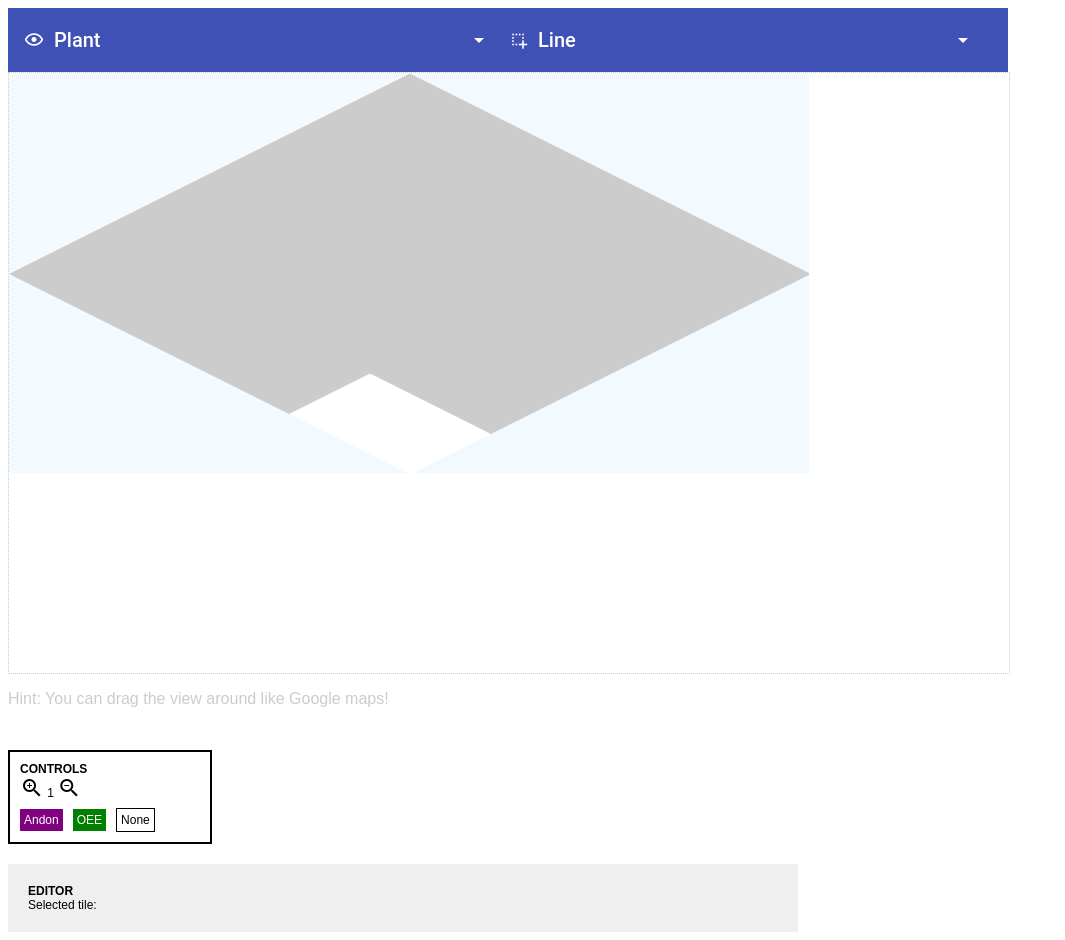
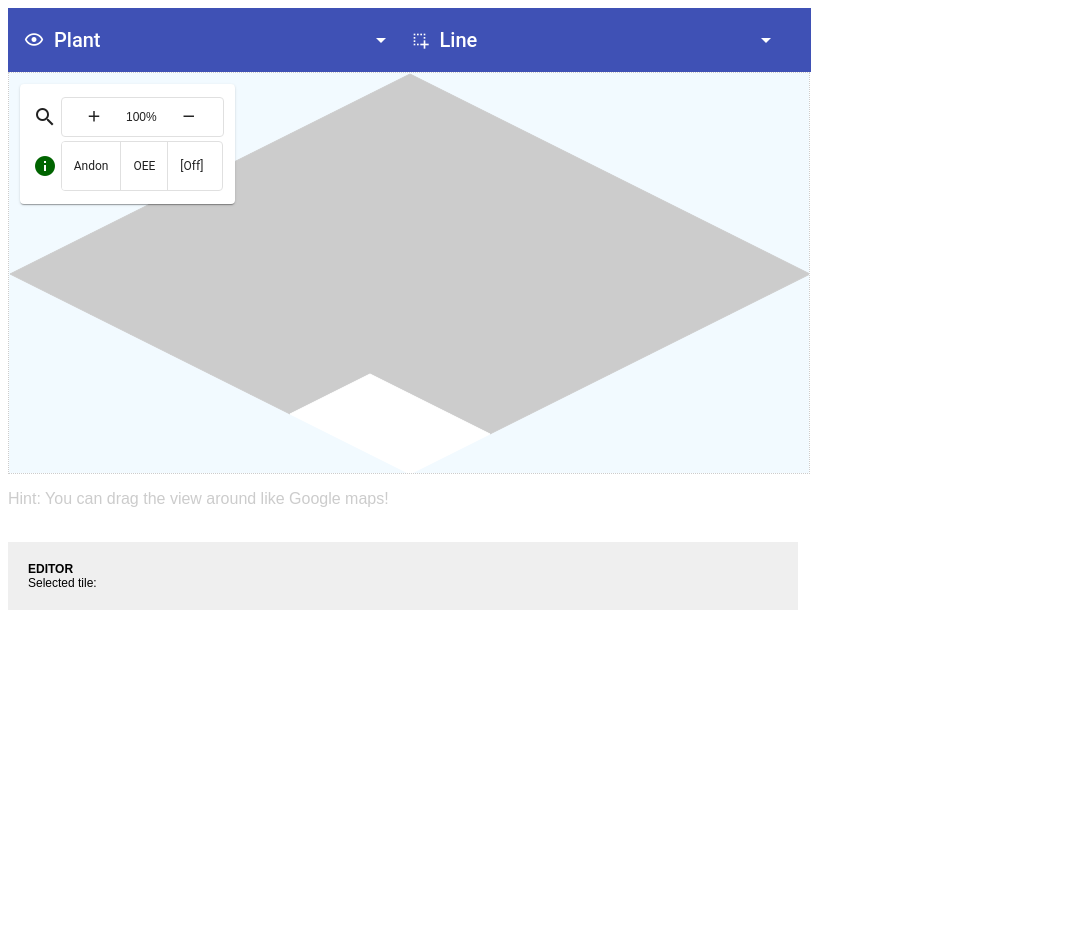
Before and after one commit to BulloRosso/isoplant, an Angular app: page / in a window 1280 px wide. Shown: the whole page, without its empty margins (0-1065 px from the left). After the commit the page ends 800 px from the top, so only its background shows below. Built offline with nearby package versions, Linux system fonts and the light colour scheme.

Commit message:
style of control section improved

```diff
--- a/src/app/app.component.css
+++ b/src/app/app.component.css
@@ -1,3 +1,7 @@
 .mat-select, .mat-select-placeholder, .mat-select-value {
     color:white !important;
 }
+
+#controlBox {
+
+}
--- a/src/app/app.component.html
+++ b/src/app/app.component.html
@@ -1,4 +1,4 @@
 
 <tiled-canvas></tiled-canvas>
-<tiled-controls></tiled-controls>
+<tiled-controls id="controlBox"></tiled-controls>
 <tiled-editor></tiled-editor>
--- a/src/app/app.module.ts
+++ b/src/app/app.module.ts
@@ -10,8 +10,10 @@ import { TiledControlsComponent } from './tiled-controls/tiled-controls.componen
 import { TiledCanvasComponent } from './tiled-canvas/tiled-canvas.component';
 import { MatOptionModule } from '@angular/material/core';
 import { MatSelectModule } from '@angular/material/select';
+import { MatCardModule } from '@angular/material/card';
 import { MatToolbarModule } from '@angular/material/toolbar';
 import { FormsModule } from '@angular/forms';
+import { MatButtonToggleModule, } from '@angular/material/button-toggle';
 
 @NgModule({
   declarations: [
@@ -29,7 +31,9 @@ import { FormsModule } from '@angular/forms';
     MatButtonModule,
     MatOptionModule,
     MatSelectModule,
-    MatToolbarModule
+    MatButtonToggleModule,
+    MatToolbarModule,
+    MatCardModule
   ],
   providers: [],
   bootstrap: [AppComponent]
--- a/src/app/tiled-canvas/tiled-canvas.component.css
+++ b/src/app/tiled-canvas/tiled-canvas.component.css
@@ -7,7 +7,7 @@ canvas {
 
 #tileToolbar {
     display:block;
-    width:980px;
+    width:780px;
     background-color:#555;
     color:white;
     padding:10px;
@@ -16,14 +16,14 @@ canvas {
 
 #tileViewport {
     display:block;
-    width: 1000px;
-    height: 600px;
+    width: 800px;
+    height: 400px;
     border:dotted 1px #ccc;
     overflow: scroll;
 }
 
 #tileCanvas {
-    width:1000px;
+    width:803px;
 }
 
 p {
--- a/src/app/tiled-controls/tiled-controls.component.css
+++ b/src/app/tiled-controls/tiled-controls.component.css
@@ -1,14 +1,14 @@
 #tileControls {
-    border:solid 2px black;
     padding: 10px;
-    max-width:180px;
     font-size:12px;
     font-family:arial;
     user-select: none;
     margin-bottom: 20px;
-    top:-108px;
-    left:10px;
+     max-width: 200px;
     background-color:white;
+    position:absolute;
+    left:20px;
+    top:84px;
 }
 
 div {
--- a/src/app/tiled-controls/tiled-controls.component.html
+++ b/src/app/tiled-controls/tiled-controls.component.html
@@ -1,12 +1,42 @@
-<div id="tileControls">
-  <b>CONTROLS</b>
-  <br/>
-  <a (click)="zoomIn()" class="mdi mdi-magnify-plus-outline mdi-24px"></a>
-  {{ tiledCoreService.zoomLevel }}
-  <a (click)="zoomOut()" class="mdi mdi-magnify-minus-outline mdi-24px"></a>
-  <div>
-    <span class="bulletsAndon" (click)="showBullets('andon')">Andon</span>
-    <span class="bulletsOee" (click)="showBullets('oee')">OEE</span>
-    <span class="bulletsNone" (click)="showBullets('none')">None</span>
-  </div>
-</div>
+<mat-card id="tileControls">
+
+  <table>
+    <tr >
+        <td>
+            <span class="mdi mdi-magnify mdi-24px"></span>
+        </td>
+        <td>
+            <mat-button-toggle-group style="width:100%">
+                <button mat-button (click)="zoomIn()" style="width:30px">
+                    <span class="mdi mdi-plus mdi-18px"></span>
+                </button>
+                <span style="padding-top:12px" >
+                    {{ tiledCoreService.zoomLevel }}00%
+                </span>
+                <button mat-button (click)="zoomOut()">
+                    <span class="mdi mdi-minus mdi-18px"></span>
+                </button>
+              </mat-button-toggle-group>
+        </td>
+    </tr>
+    <tr style="vertical-align: middle">
+      <td>
+        <span class="mdi mdi-information mdi-24px" style="color:darkgreen"></span>
+      </td>
+      <td>
+        <mat-button-toggle-group #group="matButtonToggleGroup" [(ngModel)]="selectedKpi" style="width:100%">
+          <mat-button-toggle value="andon">
+            Andon
+          </mat-button-toggle>
+          <mat-button-toggle value="oee">
+            OEE
+          </mat-button-toggle>
+          <mat-button-toggle value="none">
+            [Off]
+          </mat-button-toggle>
+        </mat-button-toggle-group>
+      </td>
+    </tr>
+  </table>
+
+</mat-card>
--- a/src/app/tiled-controls/tiled-controls.component.ts
+++ b/src/app/tiled-controls/tiled-controls.component.ts
@@ -1,4 +1,4 @@
-import { Component, OnInit } from '@angular/core';
+import { Component, OnInit, Input } from '@angular/core';
 import { TiledCoreService } from '../tiled-core.service';
 
 @Component({
@@ -7,6 +7,18 @@ import { TiledCoreService } from '../tiled-core.service';
   styleUrls: ['./tiled-controls.component.css']
 })
 export class TiledControlsComponent implements OnInit {
+
+  private _selectedKpi : string = "[Off]";
+
+  get selectedKpi (): string {
+    return this._selectedKpi;
+  }
+
+  @Input()
+  set selectedKpi (val: string) {
+      this._selectedKpi = val;
+      this.showBullets(val);
+  }
 
   constructor(public tiledCoreService : TiledCoreService) { }
 
@@ -30,13 +42,14 @@ export class TiledControlsComponent implements OnInit {
   }
 
   showBullets(val) {
-    if (val == "andon") {
+
+    if (val.toLowerCase() == "andon") {
       this.tiledCoreService.setBulletData({ color: "purple"});
     }
-    if (val == "none") {
+    if (val.toLowerCase() == "none") {
       this.tiledCoreService.setBulletData({ color: null });
     }
-    if (val == "oee") {
+    if (val.toLowerCase() == "oee") {
       this.tiledCoreService.setBulletData({ color: "green" });
     }
 
```
Also changed, not shown: screenshot.PNG.
